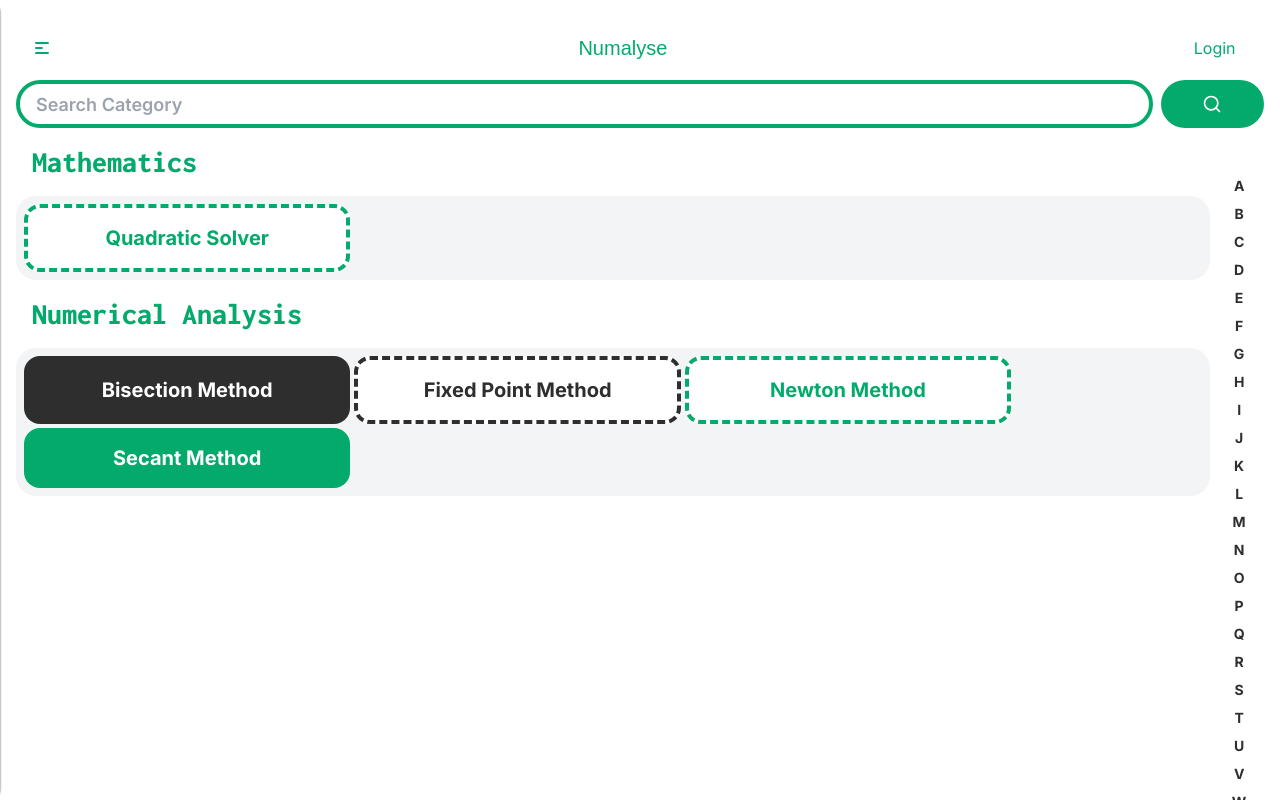
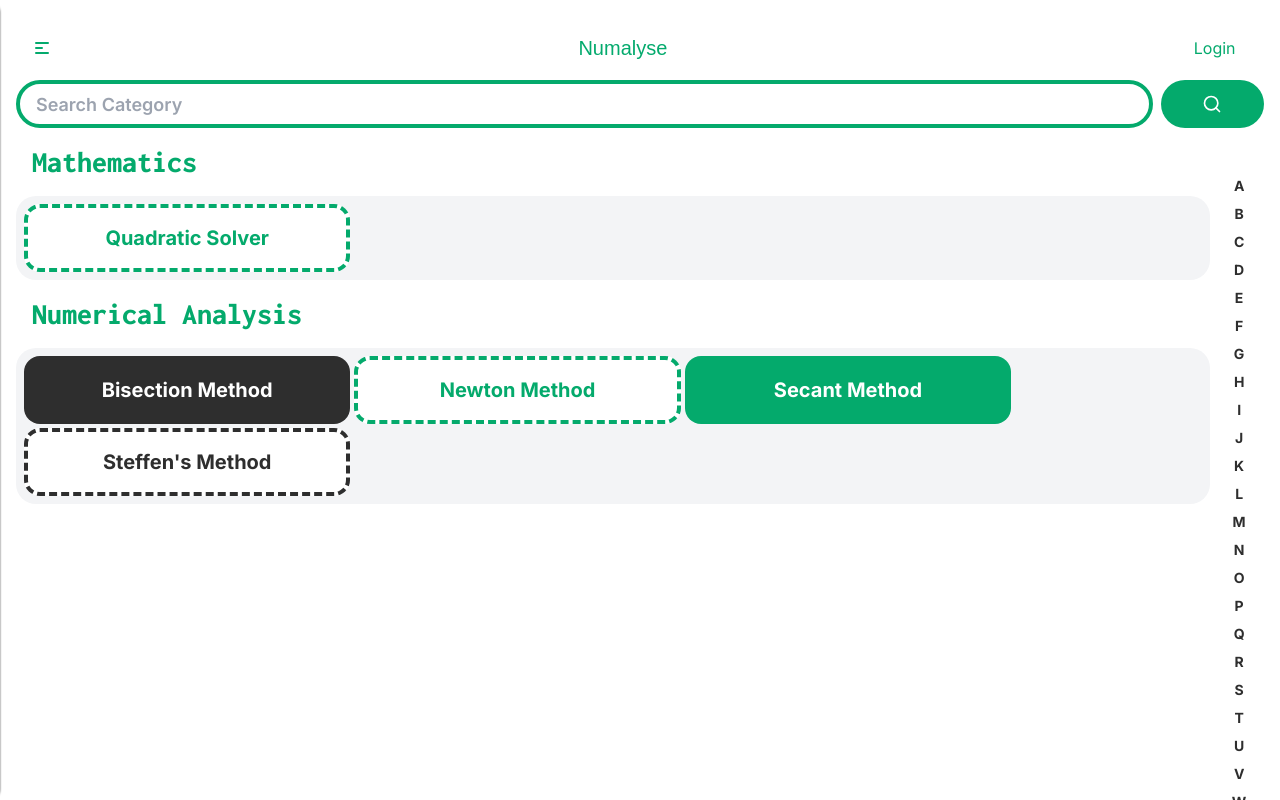
Before and after one commit to Hammadulhaq123/Numalyse, a Next.js app: page /solve in a window 1280 px wide. Built offline with nearby package versions, Linux system fonts and the light colour scheme; a web font is replaced by a local one.

Commit message:
Update: Added new method(steffen) into the list

```diff
--- a/data/list.js
+++ b/data/list.js
@@ -33,8 +33,8 @@ export const methodsList = [
 
             },
             {
-                "methodName": "Fixed Point Method",
-                "methodLink": "/solve/method/fixed-point-method",
+                "methodName": "Steffen's Method",
+                "methodLink": "/solve/method/setffen-method",
                 "style": "grayBorderBox"
 
             },
```
